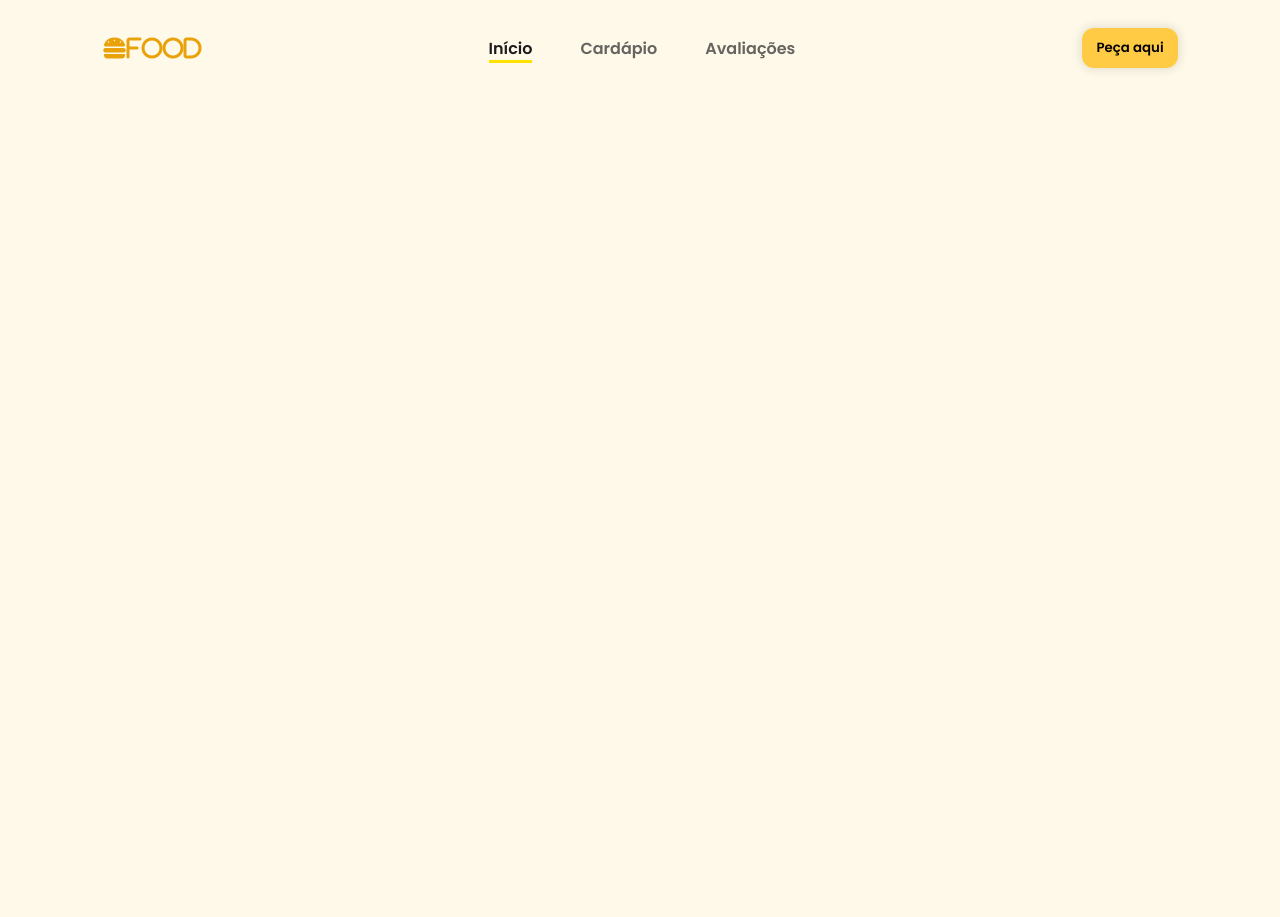
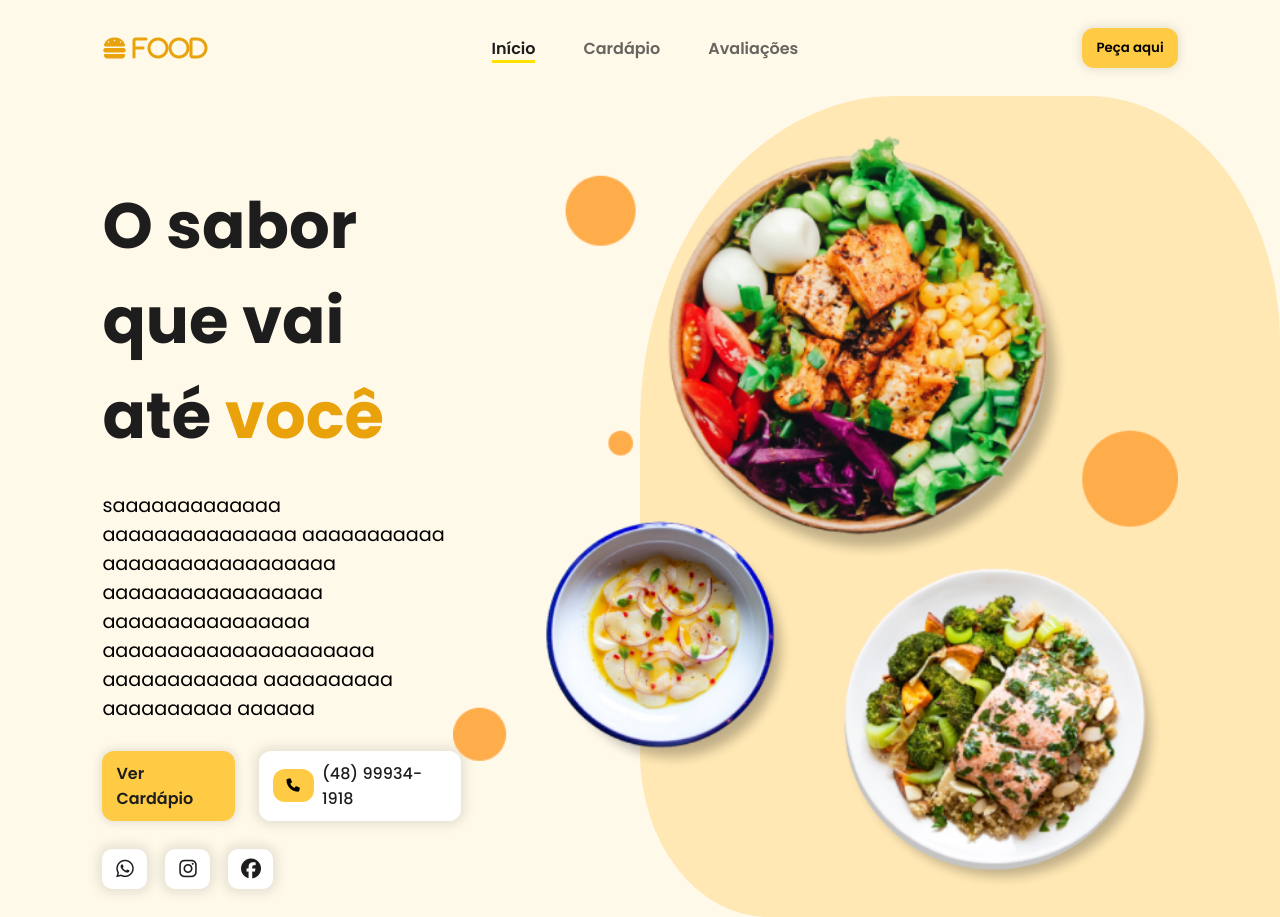
Before and after one commit to nelsonfeijo/Landing-Page, a plain HTML site: page index.html in a window 1280 px wide. Before the commit the page ends 800 px from the top, so only its background shows below. Drawn offline with nearby package versions, Linux system fonts and the light colour scheme.

Commit message:
header e home

```diff
--- a/index.html
+++ b/index.html
@@ -6,13 +6,16 @@
     <link rel="stylesheet" href="https://cdnjs.cloudflare.com/ajax/libs/font-awesome/6.5.2/css/all.min.css" integrity="sha512-SnH5WK+bZxgPHs44uWIX+LLJAJ9/2PkPKZ5QiAj6Ta86w+fsb2TkcmfRyVX3pBnMFcV7oQPJkl9QevSCWr3W6A==" crossorigin="anonymous" referrerpolicy="no-referrer" />
     <link rel="stylesheet" href="src/style/styles.css">
     <link rel="stylesheet" href="src/style/header.css">
+    <link rel="stylesheet" href="src/style/home.css">
     <script src="https://cdnjs.cloudflare.com/ajax/libs/jquery/3.7.1/jquery.min.js" integrity="sha512-v2CJ7UaYy4JwqLDIrZUI/4hqeoQieOmAZNXBeQyjo21dadnwR+8ZaIJVT8EE2iyI61OV8e6M8PP2/4hpQINQ/g==" crossorigin="anonymous" referrerpolicy="no-referrer"></script>
+    <script src="https://unpkg.com/scrollreveal"></script>
     <title>Landing page</title>
 </head>
 <body>
     <header>
         <nav id="navbar">
-            <i class="fa-solid fa-burger" id="nav_logo">food</i>
+            <i class="fa-solid fa-burger" id="nav_logo"> food</i>
+
             <ul id="nav_list">
                 <li class="nav-item active">
                     <a href="#home">Início</a>
@@ -24,13 +27,16 @@
                     <a href="#testimonials">Avaliações</a>
                 </li>
             </ul>
+
             <button class="btn-default">
                 Peça aqui
             </button>
+
             <button id="mobile_btn">
-                <i class="fa-solid fa-bars"> </i>
+                <i class="fa-solid fa-bars"></i>
             </button>
         </nav>
+
         <div id="mobile_menu">
             <ul id="mobile_nav_list">
                 <li class="nav-item">
@@ -43,11 +49,44 @@
                     <a href="#testimonials">Avaliações</a>
                 </li>
             </ul>
+
             <button class="btn-default">
                 Peça aqui
             </button>
         </div>
     </header>
+    <main id="content">
+        <section id="home">
+            <div class="shape"></div>
+        <div id="cta">
+            <h1 class="title">
+                O sabor que vai até <span>você</span>
+            </h1>
+            <p class="description">saaaaaaaaaaaaa aaaaaaaaaaaaaaa aaaaaaaaaaa aaaaaaaaaaaaaaaaaa aaaaaaaaaaaaaaaaa aaaaaaaaaaaaaaaa aaaaaaaaaaaaaaaaaaaaa aaaaaaaaaaaa aaaaaaaaaa aaaaaaaaaa aaaaaa</p>
+            <div id="cta_buttons">
+                <a href="" class="btn-default">Ver Cardápio</a>
+                <a href="tel:+48999341918" id="phone_button"><button class="btn-default"><i class="fa-solid fa-phone"></i>
+               </button> (48) 99934-1918</a>
+            </div>
+            <div class="social-media-buttons">
+                <a href="">
+                    <i class="fa-brands fa-whatsapp"></i>
+                </a>
+
+                <a href="">
+                    <i class="fa-brands fa-instagram"></i>
+                </a>
+
+                <a href="">
+                    <i class="fa-brands fa-facebook"></i>
+                </a>
+            </div>
+        </div>
+        <div id="banner">
+            <img src="src/imagens/hero.png" alt="">
+        </div>
+    </section>
+    </main>
     <script src="src/js/script.js"></script>
 </body>
 </html>
--- a/src/js/script.js
+++ b/src/js/script.js
@@ -1,5 +1,6 @@
-$(document).ready(function(){
+$(document).ready(function() {
     $('#mobile_btn').on('click', function(){
-        $('mobile_menu').toggLeClass
+        $('#mobile_menu').toggLeClass('active');
+        $('#mobile_btn').toggLeClass('fa-x')
     })
 })
--- a/src/style/header.css
+++ b/src/style/header.css
@@ -1,6 +1,10 @@
-header{
+header {
     width: 100%;
     padding: 28px 8%;
+    position: sticky;
+    top: 0;
+    background-color: var(--color-primary-1);
+    z-index: 3;
 }
 
 #navbar {
@@ -9,37 +13,43 @@ header{
     align-items: center;
     justify-content: space-between;
 }
-#nav_logo{
+
+#nav_logo {
     font-size: 24px;
-    color: #e9a209;
+    color: var(--color-primary-6);
 }
-#nav_list{
+
+#nav_list {
     display: flex;
     list-style: none;
     gap: 48px;
 }
-.nav-item a{
+
+.nav-item a {
     text-decoration: none;
     color: #1d1d1dad;
     font-weight: 600;
+}
 
+.nav-item.active a {
+    color: var(--color-neutral-1);
+    border-bottom: 3px solid var(--color-primary-4);
 }
-.nav-item.active a{
-    color: #1d1d1d;
-    border-bottom: 3px solid #ffe100;
-}
+
 #mobile_btn {
     display: none;
 }
+
 #mobile_menu {
     display: none;
 }
 
-@media screen and (max-width: 1170px){
+@media screen and (max-width: 1170px) {
     #nav_list,
-    #navbar .btn-default{
+    #navbar .btn-default {
         display: none;
     }
+
     #mobile_btn {
         display: block;
         border: none;
@@ -47,10 +57,22 @@ header{
         font-size: 1.5rem;
         cursor: pointer;
     }
-    #mobile_menu.active{
+
+    #mobile_menu.active {
         display: flex;
         flex-direction: column;
         align-items: center;
     }
-    #
+
+    #mobile_nav_list {
+        display: flex;
+        flex-direction: column;
+        gap: 12px;
+        margin: 12px 0px;
+    }
+
+    #mobile_nav_list .nav-item {
+        list-style: none;
+        text-align: center;
+    }
 }
--- /dev/null
+++ b/src/style/home.css
@@ -0,0 +1,100 @@
+#home {
+    display: flex;
+    min-height: calc(100vh - 91px);
+    position: relative;
+}
+
+#cta {
+    width: 35%;
+    display: flex;
+    flex-direction: column;
+    gap: 28px;
+    margin-top: 5%;
+}
+
+#cta .title {
+    font-size: 4rem;
+    color: var(--color-neutral-1);;
+}
+
+#cta .title span {
+    color: var(--color-primary-6);
+}
+
+#cta .description {
+    font-size: 1.2rem;
+}
+
+#cta_buttons {
+    display: flex;
+    gap: 24px;
+}
+
+#cta_buttons a {
+    text-decoration: none;
+    color: var(--color-neutral-1);;
+}
+
+#phone_button {
+    display: flex;
+    gap: 8px;
+    align-items: center;
+    background-color: #ffffff;
+    padding: 8px 14px;
+    font-weight: 500;
+    box-shadow: 0px 0px 12px 4px rgba(0, 0, 0, 0.1);
+    border-radius: 12px;
+}
+
+#phone_button button {
+    box-shadow: none;
+}
+
+#banner {
+    display: flex;
+    align-items: start;
+    justify-content: end;
+    width: 70%;
+    z-index: 2;
+}
+
+#banner img {
+    height: 100%;
+    width: fit-content;
+}
+
+.shape {
+    background-color: var(--color-primary-2);
+    width: 50%;
+    height: 100%;
+    position: absolute;
+    border-radius: 40% 30% 0% 20%;
+    top: 0;
+    right: 0;
+    z-index: 1;
+}
+
+@media screen and (max-width: 1170px) {
+    #home {
+        min-height: 100%;
+        padding-top: 0px;
+    }
+
+    #banner,
+    #banner img,
+    #home .shape {
+        display: none;
+    }
+
+    #cta {
+        width: 100%;
+        text-align: center;
+        align-items: center;
+    }
+}
+
+@media screen and (max-width: 450px) {
+    #phone_button button {
+        display: none;
+    }
+}
--- a/src/style/styles.css
+++ b/src/style/styles.css
@@ -1,20 +1,47 @@
 @import url('https://fonts.googleapis.com/css2?family=Poppins:ital,wght@0,100;0,200;0,300;0,400;0,500;0,600;0,700;0,800;0,900;1,100;1,200;1,300;1,400;1,500;1,600;1,700;1,800;1,900&display=swap');
+@import url('header.css');
+@import url('home.css');
+@import url('menu.css');
+@import url('testimonials.css');
+@import url('footer.css');
 
-*{
-    font-family: "Poppins", sans-serif;
+:root {
+    --color-primary-1: #fff9ea;
+    --color-primary-2: #ffe8b4;
+    --color-primary-3: #f8d477;
+    --color-primary-4: #ffe100;
+    --color-primary-5: #ffcb45;
+    --color-primary-6: #e9a209;
+
+    --color-neutral-0: #fff;
+    --color-neutral-1: #1d1d1d;
+}
+
+* {
+    font-family: 'Poppins', sans-serif;
     margin: 0;
     padding: 0;
     box-sizing: border-box;
 }
-body{
-    background-color: #fff9ea;
+
+html {
+    scroll-behavior: smooth;
 }
+
+body {
+    background-color: var(--color-primary-1);
+}
+
+section {
+    padding: 28px 8%;
+}
+
 .btn-default {
     border: none;
     display: flex;
     align-items: center;
     justify-content: center;
-    background-color: #ffcb45;
+    background-color: var(--color-primary-5);
     border-radius: 12px;
     padding: 10px 14px;
     font-weight: 600;
@@ -22,6 +49,40 @@ body{
     cursor: pointer;
     transition: background-color .3s ease;
 }
+
 .btn-default:hover {
-    background-color: #f8d477;
+    background-color: var(--color-primary-3);
 }
+
+.social-media-buttons {
+    display: flex;
+    gap: 18px;
+}
+
+.social-media-buttons a {
+    display: flex;
+    align-items: center;
+    justify-content: center;
+    width: 45px;
+    height: 40px;
+    background-color: var(--color-neutral-0);
+    font-size: 1.25rem;
+    border-radius: 10px;
+    text-decoration: none;
+    color: var(--color-neutral-1);;
+    box-shadow: 0px 0px 12px 4px rgba(0, 0, 0, 0.1);
+    transition: box-shadow .3s ease;
+}
+
+.social-media-buttons a:hover {
+    box-shadow: 0px 0px 12px 8px rgba(0, 0, 0, 0.1);
+}
+
+.section-title {
+    color: var(--color-primary-6);
+    font-size: 1.563rem;
+}
+
+.section-subtitle {
+    font-size: 2.1875rem;
+}
```
Also changed, not shown: src/imagens/avatar.png (added), src/imagens/chef.png (added), src/imagens/dish.png (added), src/imagens/dish2.png (added), src/imagens/dish3.png (added), src/imagens/dish4.png (added), src/imagens/hero.png (added), src/imagens/wave.svg (added).
